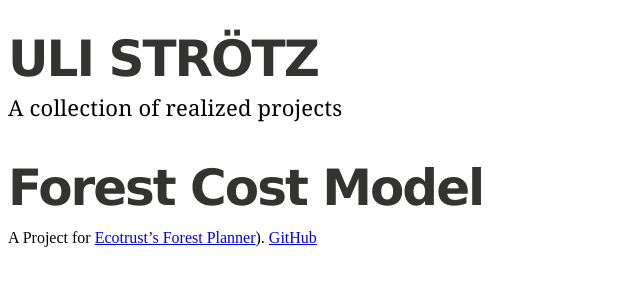
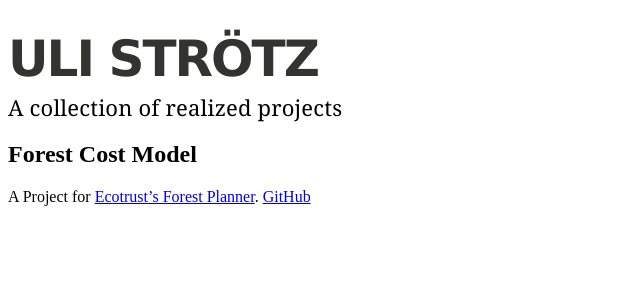
Before and after one commit to ustroetz/ustroetz.github.io, a Jekyll site: the page built from index.md, in a window 1280 px wide. Shown: the top 300 px of the page, without its empty margins (0-640 px from the left). Built offline with Jekyll 4.4.1, drawn with Linux system fonts in a browser that asks for light colours; Markdown is read by kramdown in place of the engine named in the settings.

Commit message:
Update index.md

```diff
--- a/index.md
+++ b/index.md
@@ -6,6 +6,6 @@ published: true
 <h1 class="title">ULI STR&#214;TZ</h1>
 <p class="sub-title">A collection of realized projects</p>
 
-<h2 class='title' href="http://ustroetz.github.io/CostModel/brownbag.pptx">Forest Cost Model</h2>
-A Project for [Ecotrust's Forest Planner](http://stage.forestplanner.ecotrust.org)).
+<h2 class='post-title' href="http://ustroetz.github.io/CostModel/brownbag.pptx">Forest Cost Model</h2>
+A Project for [Ecotrust's Forest Planner](http://stage.forestplanner.ecotrust.org).
 [GitHub](https://github.com/ustroetz/cost_model)
```
